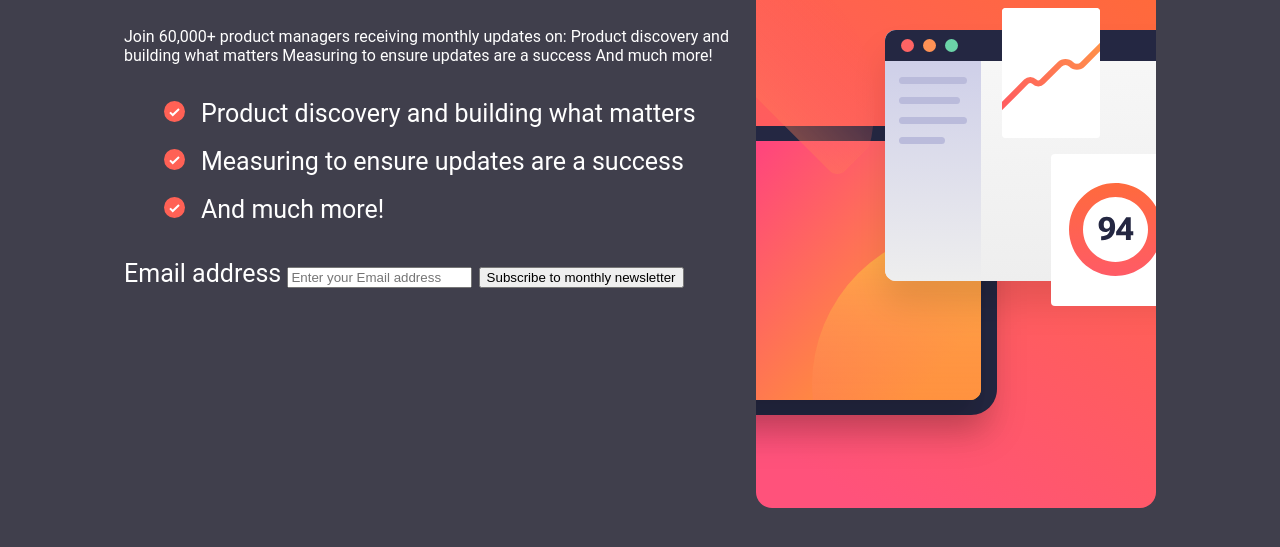
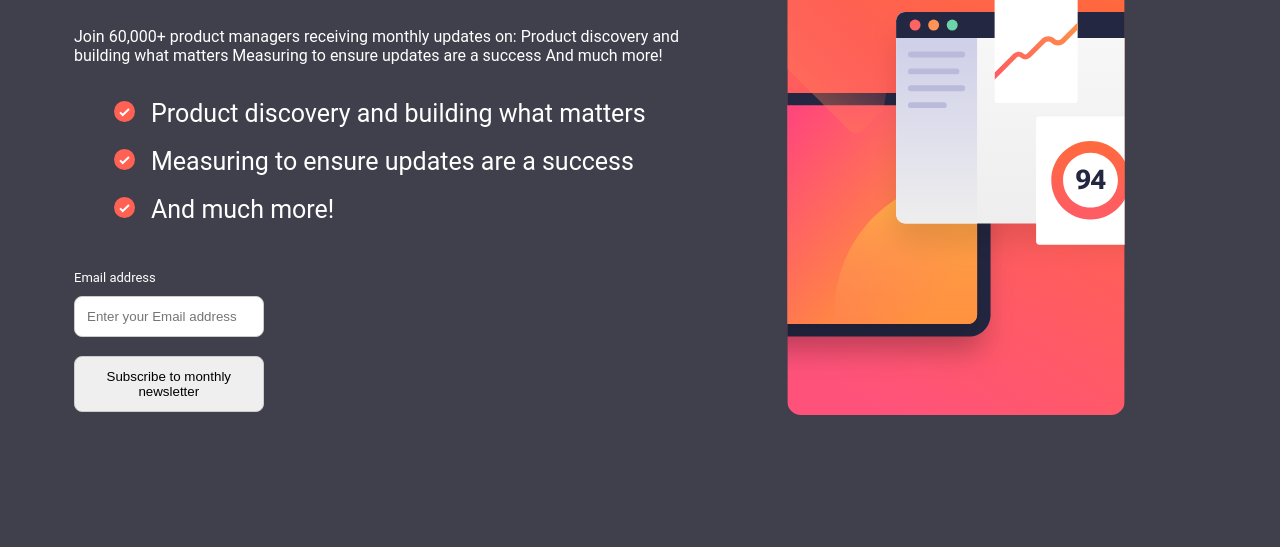
Before and after one commit to Semi-King/Newsletter-Project, a plain HTML site: page index.html in a window 1280 px wide. Shown: the part 285-832 px from the top of the page. Drawn offline with Linux system fonts and the light colour scheme.

Commit message:
Added styles for email form and submit button

```diff
--- a/index.html
+++ b/index.html
@@ -45,14 +45,14 @@
 
         <form action="" method="post">
           <div class="form-group">
-            <label for="email" class>Email address</label>
+            <label for="email" class="email-class">Email address</label>
             <input
               type="email"
               name=""
               id="inputEmail"
               placeholder="Enter your Email address"
             />
-            <button type="submit">Subscribe to monthly newsletter</button>
+            <button type="submit" id="submit-button">Subscribe to monthly newsletter</button>
           </div>
         </form>
       </section>
--- a/styles.css
+++ b/styles.css
@@ -51,6 +51,31 @@ ul li {
   font-size: 16px;
 }
 
+.illustration {
+  width: 500px;
+  height: 500px;
+}
+
 .attribution {
   margin-top: 25rem ;
 }
+
+.email-class {
+  font-size: 13px;
+}
+
+
+
+#inputEmail, #submit-button{
+  width: 30%;
+  padding: 12px;
+  margin: 8px 0;
+  display: block;
+  border: 1px solid #ccc;
+  box-sizing: border-box;
+  border-radius: 8px;
+}
+
+#submit-button {
+  margin-top: 1.2rem;
+}
```
